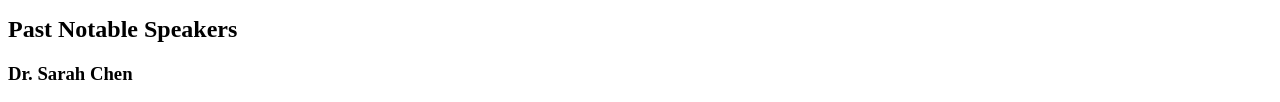
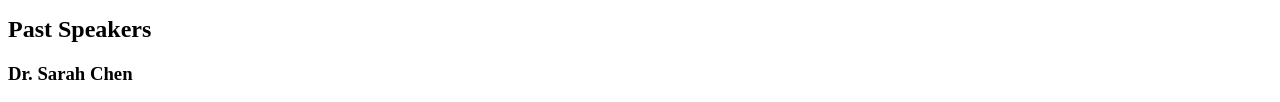
Before and after one commit to shimeih30/TechCon_HTML, a plain HTML site: page techcon_website/about.html in a window 1280 px wide. Shown: the part 567-669 px from the top of the page. Drawn offline with Linux system fonts and the light colour scheme.

Commit message:
Merge remote changes

```diff
--- a/techcon_website/about.html
+++ b/techcon_website/about.html
@@ -59,7 +59,7 @@
       </article>
 
       <article>
-        <h2>Past Notable Speakers</h2>
+        <h2>Past Speakers</h2>
         <section>
           <h3>Dr. Sarah Chen</h3>
           <img
```
